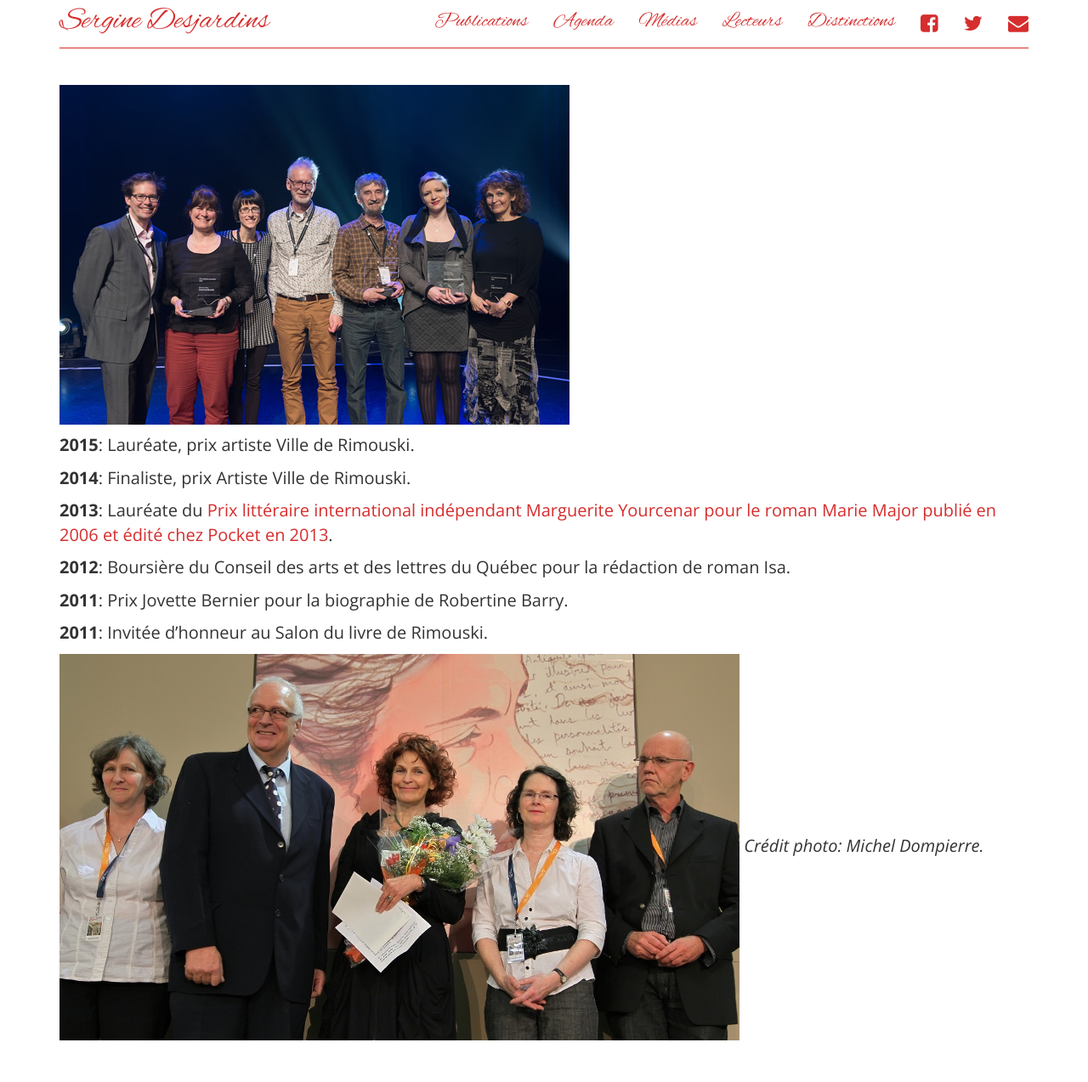
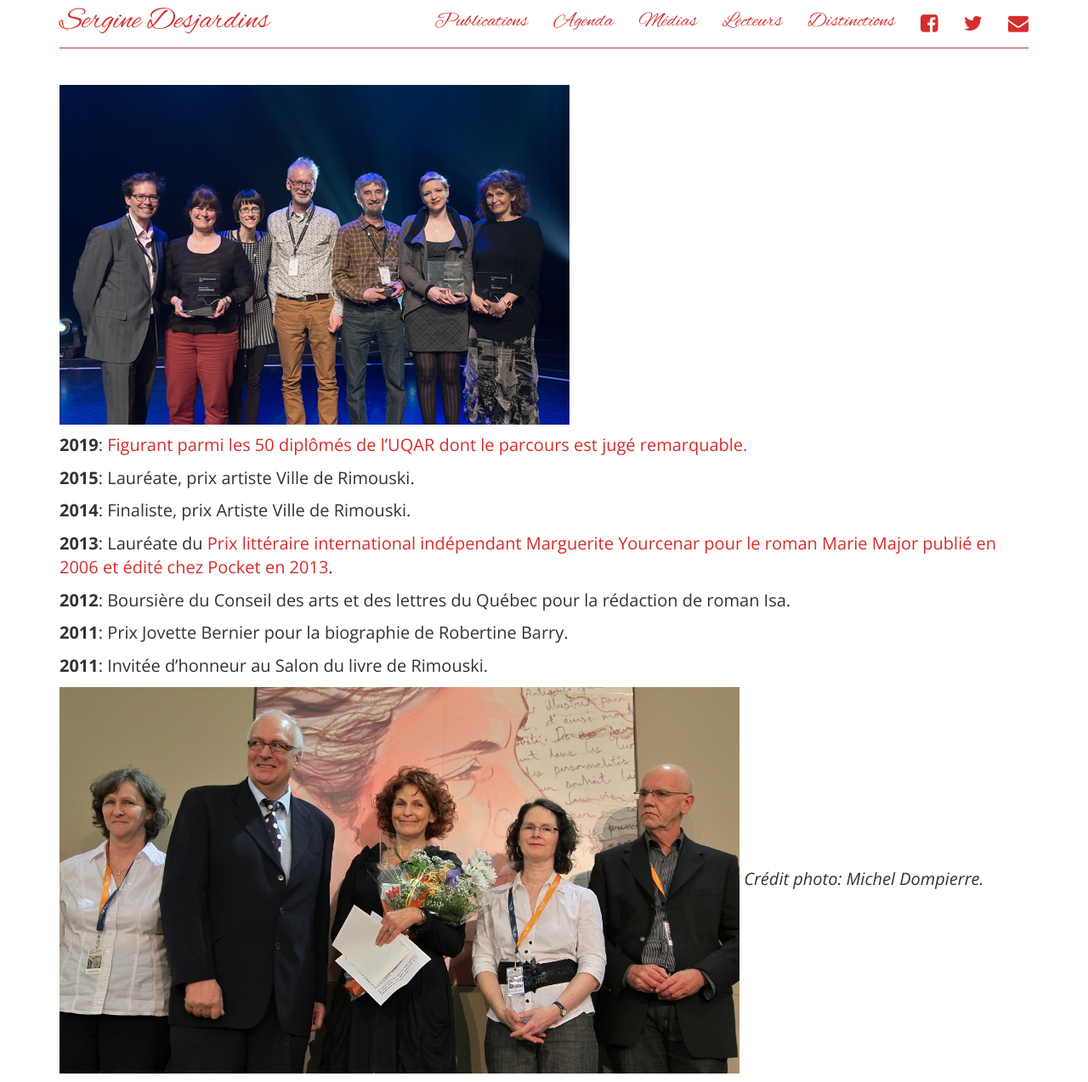
Before and after one commit to serginedesjardins/serginedesjardins.github.io, a Jekyll site: the page built from dis.md, in a window 1280 px wide and 1274 px high. Shown: the whole window at 85% size. Built offline with Jekyll 4.4.1, drawn with Linux system fonts in a browser that asks for light colours; nearby versions of some CDN libraries.

Commit message:
Update dis.md

```diff
--- a/dis.md
+++ b/dis.md
@@ -5,6 +5,8 @@ permalink: /dis/
 ---
 
 <img src='../images/prixartiste.jpg' alt='photo'>
+
+**2019**: [Figurant parmi les 50 diplômés de l'UQAR dont le parcours est jugé remarquable.](https://fr.calameo.com/books/000879539931cf2b0f894)
 
 **2015**: Lauréate, prix artiste Ville de Rimouski.
 
```
